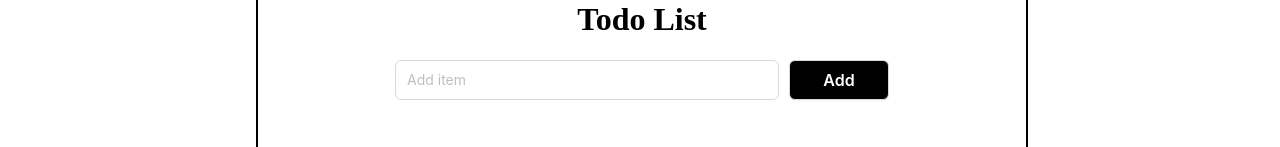
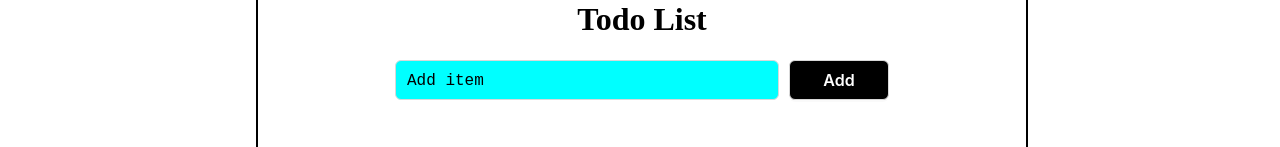
Before and after one commit to Noor-Waqas/Navbar-antd, a React (Vite) app: page /todo.list in a window 1280 px wide. Shown: the part 475-622 px from the top of the page. Built offline with nearby package versions, Linux system fonts and the light colour scheme.

Commit message:
placeholder styles

```diff
--- a/src/components/contect/index.jsx
+++ b/src/components/contect/index.jsx
@@ -11,7 +11,6 @@ const index = () => {
   const [data, setdata] = useState([]);
 
   const addHandleItem = () => {
-      // if (inputdata.trim() !== '') {}
       setdata([...data, inputdata]);
       setinputdata('');
       toast("Add items Successfully");
@@ -34,7 +33,7 @@ const index = () => {
         <Input
           value={inputdata}
           onChange={(e) => setinputdata(e.target.value)}
-          placeholder="Add item"
+          placeholder="Add item "
           className={style.InputStyles}
         />
         <Button className={style.AddToButton} onClick={addHandleItem}>
--- a/src/components/contect/style.module.scss
+++ b/src/components/contect/style.module.scss
@@ -1,7 +1,7 @@
 .MaindivStyles{
     display: flex;
     justify-content: center;
-    height: 100%;
+    height: 100vh;
     .TodoListDiv{
         width: 100%;
         // background-color:blue;
@@ -14,9 +14,11 @@
         justify-content: center;
         gap: 10px;
 
-    .InputStyles{
+        .InputStyles{
+        background-color: aqua;
         width: 50%;
         height: 40px;
+
         @media only screen and (max-width: 536px) {
             width: 100% !important;
             height: 30px;
@@ -52,5 +54,11 @@
 
             }
     }
-
+    input {
+        &::placeholder {
+          color:black;
+          font-size: 16px;
+          font-family: 'Courier New', Courier, monospace;
+        }
+      }
 }
```
